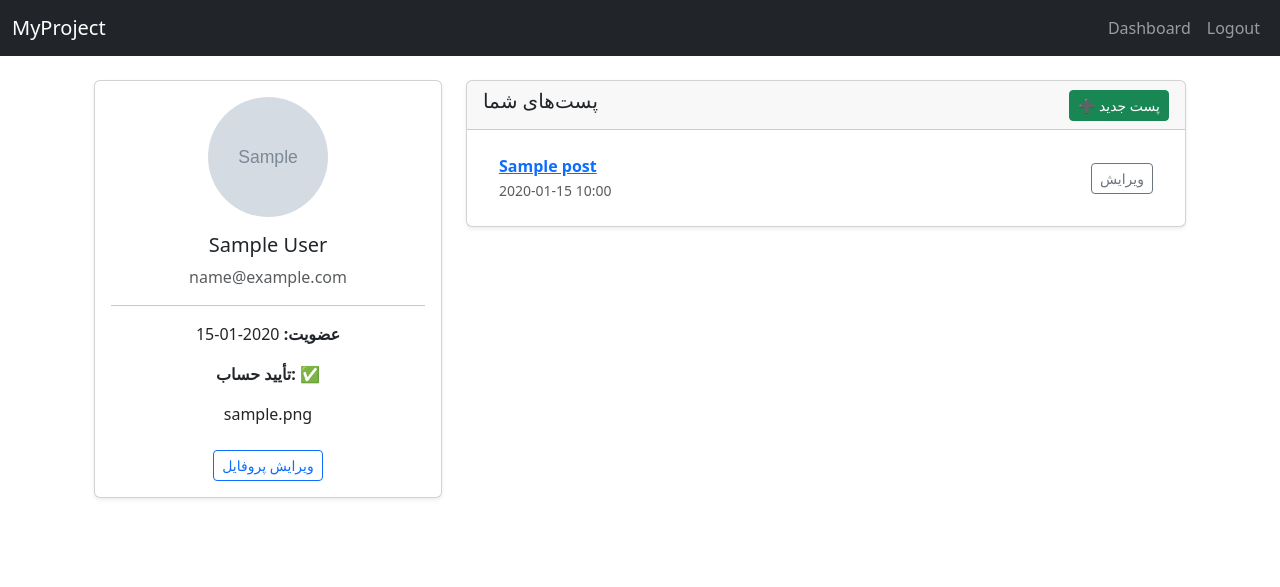
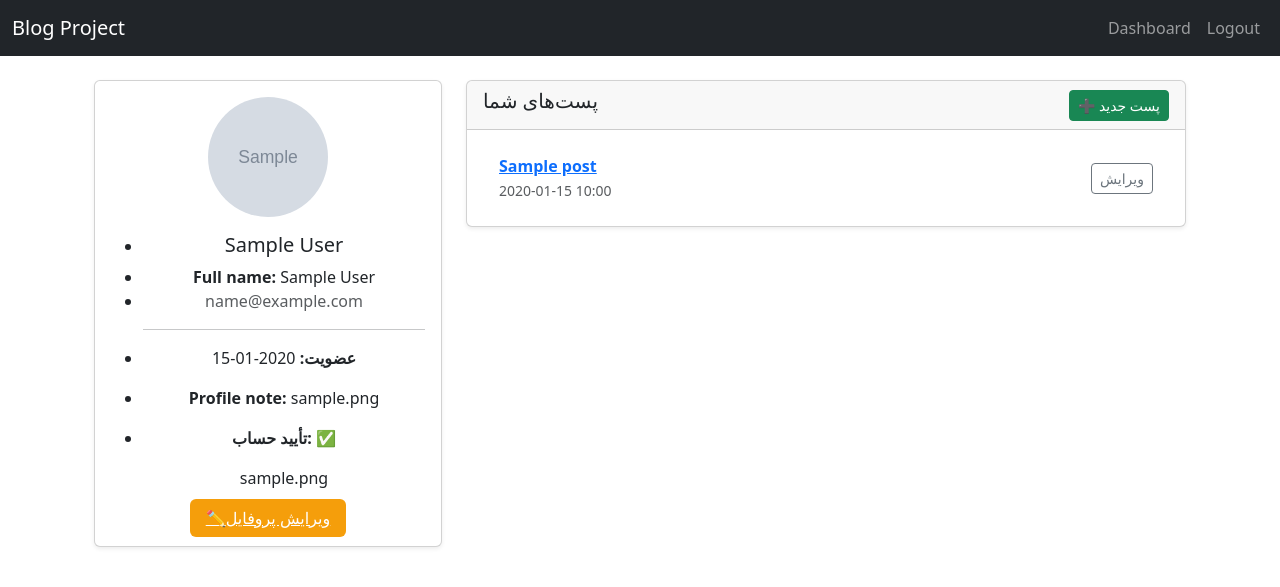
Before and after one commit to morteza06/Blog, a Django app: page /dashboard/ in a window 1280 px wide. Shown: the top 587 px of the page. Run offline with Django 5.2, Linux system fonts and the light colour scheme; a user stored in the database is signed in; tables that the repository leaves empty hold one stand-in row (values such as "Sample post"); grey boxes marked "Sample" are stand-in pictures.

Commit message:
feat: add profile edit and crud to the posts (view-form)

```diff
--- a/accounts/models.py
+++ b/accounts/models.py
@@ -7,7 +7,7 @@ class CustomUser(AbstractUser):
     """OR Profile Model----گسترش User با اطلاعات اضافی"""
 
     display_name = models.CharField(max_length=100, blank=True)
-    avatar = models.ImageField(upload_to="avatars/", blank=True, null=True)
+    avatar = models.ImageField(upload_to="images/avatars/", blank=True, null=True)
     birth_date = models.DateField(blank=True, null=True)
     profile_note = models.TextField(blank=True, help_text="پیام یا توضیح وضعیت")
     is_verified = models.BooleanField(default=False)
--- a/accounts/templates/accounts/dashboard.html
+++ b/accounts/templates/accounts/dashboard.html
@@ -13,18 +13,24 @@
                     {% if user.avatar %}
                         <img src="{{ user.avatar.url }}" class="rounded-circle mb-3" width="120" height="120">
                     {% else %}
-                        <img src="{% static 'images/default-avatar.png' %}" class="rounded-circle mb-3" width="120" height="120">
+                        <img src="{% static 'images\default-avatar.png' %}" class="rounded-circle mb-3" width="120" height="120">
                     {% endif %}
-                    <h5>{{ user.display_name|default:user.username }}</h5>
-                    <p class="text-muted">{{ user.email }}</p>
-                    <hr>
-                    <p><strong>عضویت:</strong> {{ user.joined_at|date:"Y-m-d" }}</p>
-                    <p><strong>تأیید حساب:</strong> {% if user.is_verified %}✅{% else %}⏳{% endif %}</p>
-                    {% if user.profile_note %}
-                        <p class="mt-3">{{ user.profile_note }}</p>
-                    {% endif %}
-                    <a href="#" class="btn btn-outline-primary btn-sm mt-2">ویرایش پروفایل</a>
+                    <ul>
+                        <li><h5>{{ user.display_name|default:user.username }}</h5></li>
+                        <li><strong>Full name:</strong> {{ user.first_name }} {{ user.last_name }}</li>
+                        <li><p class="text-muted">{{ user.email }}</p></li>
+                        <hr>
+                        <li><p><strong>عضویت:</strong> {{ user.joined_at|date:"Y-m-d" }}</p></li>
+                        <li><p><strong>Profile note:</strong> {{ user.profile_note }}</p></li>
+                        <li><p><strong>تأیید حساب:</strong> {% if user.is_verified %}✅{% else %}⏳{% endif %}</p></li>
+                        {% if user.profile_note %}
+                            <p class="mt-3">{{ user.profile_note }}</p>
+                        {% endif %}
+
+                    </ul>
+                   <a href="{% url 'profile_edit' %}" style="background:#f59e0b; padding:8px 16px; color:white; border-radius:6px;">✏️ویرایش پروفایل</a>
                 </div>
+                <!-- TODO: بعداً کارت‌های آماری یا فعالیت‌های اخیر اضافه شود -->
             </div>
         </div>
 
@@ -33,7 +39,7 @@
             <div class="card shadow-sm">
                 <div class="card-header d-flex justify-content-between align-items-center">
                     <h5>پست‌های شما</h5>
-                    <a href="#" class="btn btn-sm btn-success">➕ پست جدید</a>
+                    <a href="{% url 'blog:post_create' %}" class="btn btn-sm btn-success">➕ پست جدید</a>
                 </div>
                 <div class="card-body">
                     {% if posts %}
@@ -44,7 +50,7 @@
                                         <a href="{% url 'blog:post_detail' post.slug %}"><strong>{{ post.title }}</strong></a><br>
                                         <small class="text-muted">{{ post.created_at|date:"Y-m-d H:i" }}</small>
                                     </div>
-                                    <a href="#" class="btn btn-outline-secondary btn-sm">ویرایش</a>
+                                    <a href="{% url 'blog:post_edit' post.slug %}" class="btn btn-outline-secondary btn-sm">ویرایش</a>
                                 </li>
                             {% endfor %}
                         </ul>
--- a/accounts/views.py
+++ b/accounts/views.py
@@ -3,13 +3,17 @@ from django.contrib.auth import login
 from django.contrib.auth.decorators import login_required
 from django.shortcuts import redirect, render
 
-from .forms import ProfileForm, SignUpForm
+from .forms import ProfileEditForm, SignUpForm
 
 
 @login_required
 def dashboard(request):
+    """
+    کاربر وارد شده را به داشبورد خودش هدایت می‌کند
+    """
     user = request.user
     posts = user.posts.all()  # دسترسی به پست‌ها
+    # TODO: اضافه کردن بخش نمایش فعالیت‌های اخیر کاربر (مثلاً پست‌های اخیر یا پیام‌ها)
     return render(request, "accounts/dashboard.html", {"user": user, "posts": posts})
 
 
@@ -27,9 +31,13 @@ def signup(request):
 
 @login_required
 def profile_edit(request):
-    form = ProfileForm(request.POST or None, instance=request)
-    if form.is_valid():
-        form.save()
-        messages.success(request, "Profile updated successfully.")
-        return redirect("accounts:Profile_edit")
+    user = request.user
+    if request.method == "POST":
+        form = ProfileEditForm(request.POST, request.FILES, instance=user)
+        if form.is_valid():
+            form.save()
+            messages.success(request, "Profile updated successfully.")
+            return redirect("dashboard")
+    else:
+        form = ProfileEditForm(instance=user)
     return render(request, "accounts/profile_edit.html", {"form": form})
--- a/blog/templates/blog/post_form.html
+++ b/blog/templates/blog/post_form.html
@@ -7,6 +7,9 @@
     {% csrf_token %}
     {{ form.as_p }}
     <button type="submit" class="btn btn-primary mt-2">Save</button>
+
 </form>
-
+<div style="margin-top:20px;">
+    <a href="{% url 'dashboard' %}" style="color:#2563eb;">Cancel</a>
+</div>
 {% endblock content %}
--- a/blog/views.py
+++ b/blog/views.py
@@ -26,7 +26,7 @@ def post_detail(request, slug):
         comment.post = post
         comment.user = request.user
         comment.save()
-        return redirect("blog:post_detail", slug=slug)
+        return redirect("post_detail", slug=slug)
     return render(
         request,
         "blog/post_detail.html",
--- a/myproject/urls.py
+++ b/myproject/urls.py
@@ -1,3 +1,5 @@
+from django.conf import settings
+from django.conf.urls.static import static
 from django.contrib import admin
 from django.urls import include, path
 
@@ -10,4 +12,4 @@ urlpatterns = [
     path("accounts/", include("accounts.urls")),
     path("blog/", include("blog.urls", namespace="blog")),  # اپ اصلی
     path("dashboard/", dashboard, name="dashboard"),
-]
+] + static(settings.MEDIA_URL, document_root=settings.MEDIA_ROOT)
--- a/templates/base.html
+++ b/templates/base.html
@@ -10,7 +10,7 @@
 <body>
 <nav class="navbar navbar-expand-lg navbar-dark bg-dark">
   <div class="container-fluid">
-    <a class="navbar-brand" href="{% url 'home' %}">MyProject</a>
+    <a class="navbar-brand" href="{% url 'home' %}">Blog Project</a>
     <button class="navbar-toggler" type="button" data-bs-toggle="collapse" data-bs-target="#navbarNav">
       <span class="navbar-toggler-icon"></span>
     </button>
@@ -19,7 +19,7 @@
         {% if user.is_authenticated %}
         <li class="nav-item"><a class="nav-link" href="{% url 'dashboard' %}">Dashboard</a></li>
         <li class="nav-item">
-          <form method="post" action="{% url 'logout' %}"  style="display:inline;">
+          <form method="post" action="{% url 'logout' %}?next=/"  style="display:inline;">
             {% csrf_token %}
             <button type="submit" class="btn btn-link nav-link">Logout</button>
           </form>
```
Also changed, not shown: accounts/forms.py (+33 -0 lines), accounts/templates/accounts/profile_edit.html (+17 -10 lines), accounts/tests/test_logout.py (+1 -0 lines), static/images/avatars/man-avatar.png (added), static/images/avatars/man1-avatar.png (added), static/images/avatars/women-avatar.png (added), static/images/avatars/women1-avatar.png (added), static/images/default-avatar.png, 2 other files.
